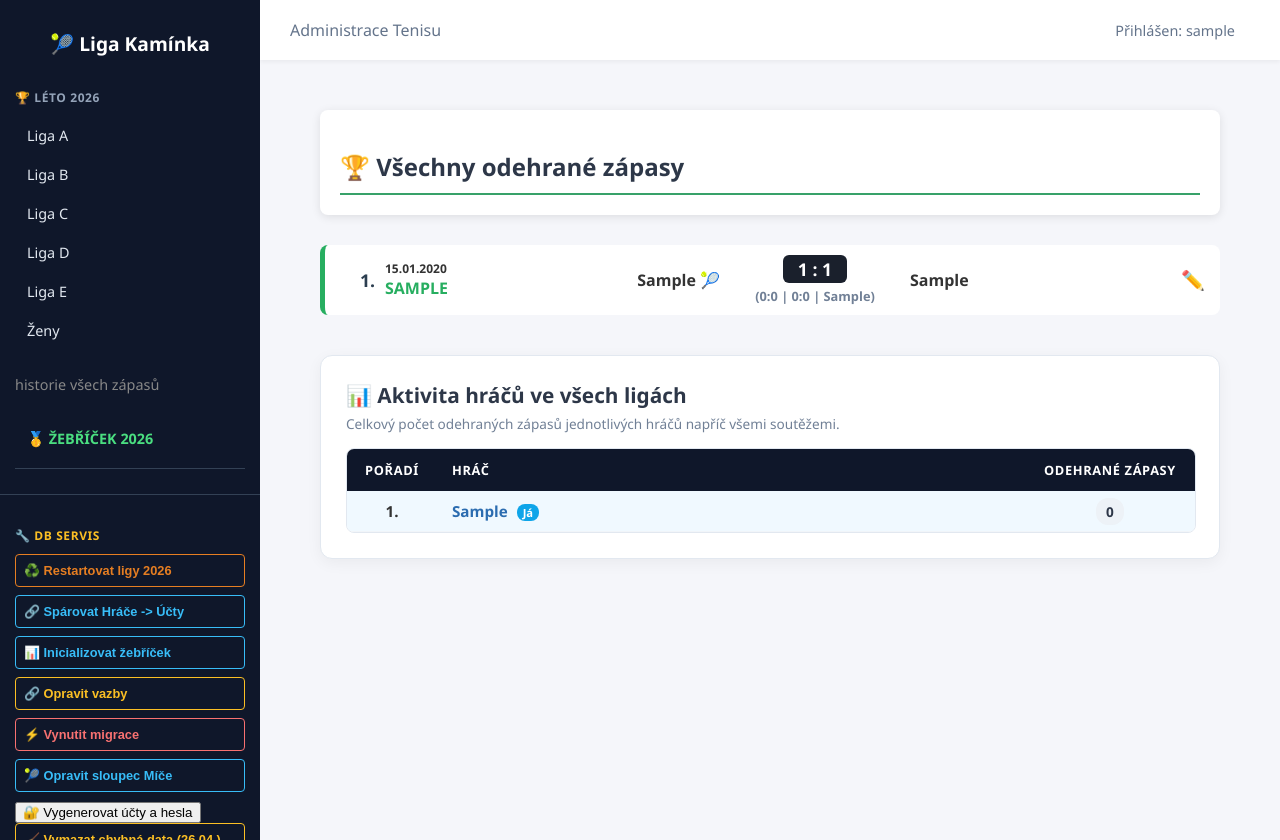
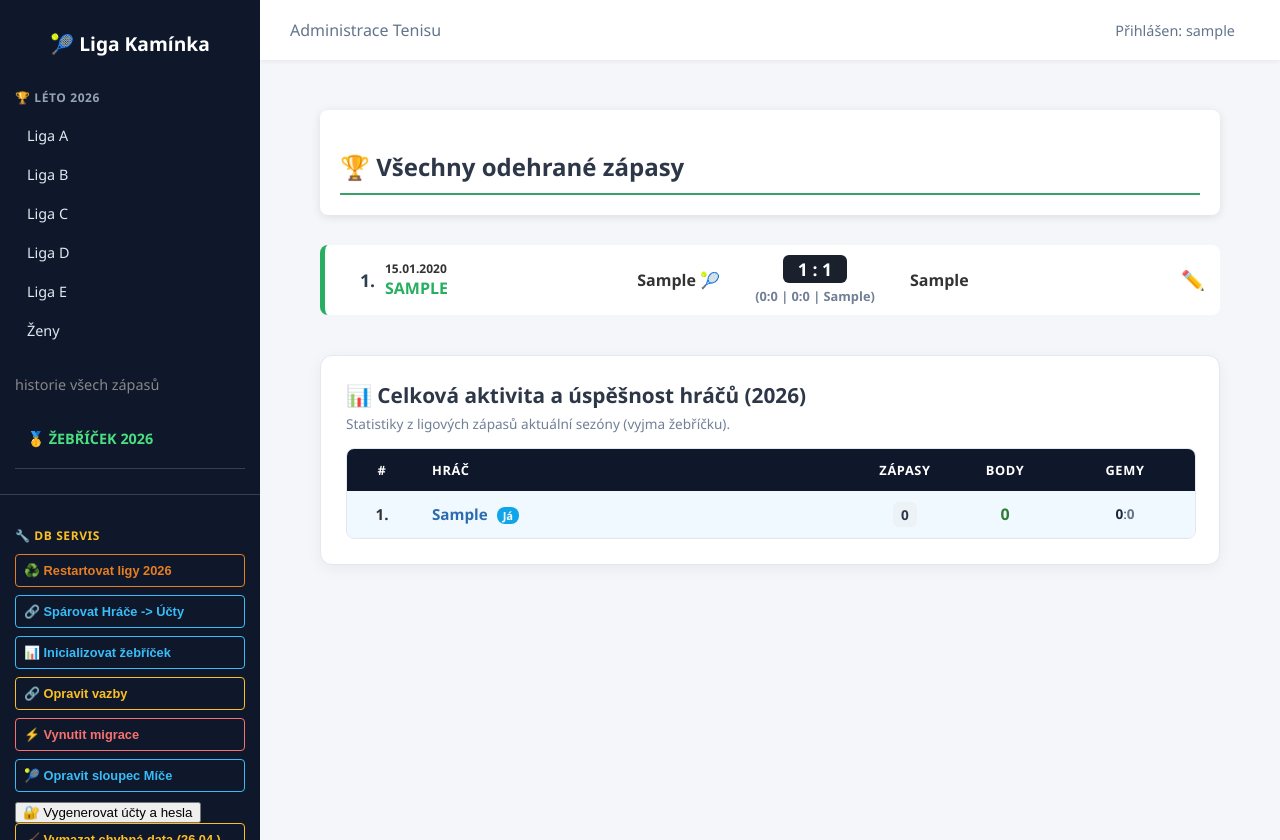
Before and after one commit to JiriCharousek/djangosport, a Django app: page /kaminka/tenis/historie/ in a window 1280 px wide. Run offline with Django 5.2, Linux system fonts and the light colour scheme; a user stored in the database is signed in; tables that the repository leaves empty hold one stand-in row (values such as "Sample post"); parts of the project's set-up code (start-up, migrations or seed data) failed here and were passed over.

Commit message:
statistiky

```diff
--- a/tenis_app/templates/tenis_app/vsechny_zapasy.html
+++ b/tenis_app/templates/tenis_app/vsechny_zapasy.html
@@ -163,40 +163,55 @@
         {% endfor %}
     </div>
 
-    <div class="stats-container">
+    <!-- 📊 SEKCE STATISTIK (Body a Gemy) -->
+    <div class="stats-container" style="background: white; padding: 25px; border-radius: 12px; box-shadow: 0 4px 15px rgba(0,0,0,0.05); margin-top: 40px; border: 1px solid #e2e8f0;">
         <h3 style="color: #2d3748; margin-top: 0; margin-bottom: 5px; font-size: 1.3rem; display: flex; align-items: center; gap: 10px;">
-            📊 Aktivita hráčů ve všech ligách
+            📊 Celková aktivita a úspěšnost hráčů (2026)
         </h3>
-        <p style="color: #718096; font-size: 0.85rem; margin-bottom: 15px; margin-top: 0;">Celkový počet odehraných zápasů jednotlivých hráčů napříč všemi soutěžemi.</p>
+        <p style="color: #718096; font-size: 0.85rem; margin-bottom: 15px; margin-top: 0;">Statistiky z ligových zápasů aktuální sezóny (vyjma žebříčku).</p>
 
-        <div class="stats-table-wrapper">
-            <table class="stats-table">
+        <div class="stats-table-wrapper" style="width: 100%; overflow-x: auto; border-radius: 8px; border: 1px solid #e2e8f0;">
+            <table class="stats-table" style="width: 100%; border-collapse: collapse; min-width: 550px;">
                 <thead>
-                    <tr>
-                        <th style="width: 60px;">Pořadí</th>
-                        <th>Hráč</th>
-                        <th style="width: 140px;">Odehrané zápasy</th>
+                    <tr style="background: #0f172a; color: white;">
+                        <th style="padding: 12px 10px; font-size: 0.8rem; text-align: center; width: 50px;">#</th>
+                        <th style="padding: 12px 15px; font-size: 0.8rem; text-align: left;">Hráč</th>
+                        <th style="padding: 12px 10px; font-size: 0.8rem; text-align: center; width: 80px;">Zápasy</th>
+                        <th style="padding: 12px 10px; font-size: 0.8rem; text-align: center; width: 80px;">Body</th>
+                        <th style="padding: 12px 10px; font-size: 0.8rem; text-align: center; width: 120px;">Gemy</th>
                     </tr>
                 </thead>
                 <tbody>
-                    {% for hrac in statistiky_hracu %}
-                        <tr {% if hrac.id == request.user.hrac.id %}style="background-color: #f0f9ff;"{% endif %}>
-                            <td><strong>{{ forloop.counter }}.</strong></td>
-                            <td>
-                                <a href="?filtr_hrac={{ hrac.id }}" style="text-decoration: none; color: #2b6cb0;">
-                                    {{ hrac.jmeno }}
+                    {% for řádek in statistiky_hracu %}
+                        <tr style="border-bottom: 1px solid #f1f5f9; {% if řádek.hrac_obj.id == request.user.hrac.id %}background-color: #f0f9ff;{% endif %}" onmouseover="this.style.backgroundColor='#f8fafc'" onmouseout="this.style.backgroundColor='{% if řádek.hrac_obj.id == request.user.hrac.id %}#f0f9ff{% else %}transparent{% endif %}'">
+                            <td style="padding: 12px 10px; text-align: center;"><strong>{{ forloop.counter }}.</strong></td>
+                            <td style="padding: 12px 15px; text-align: left; font-weight: 600;">
+                                <a href="?filtr_hrac={{ řádek.hrac_obj.id }}" style="text-decoration: none; color: #2b6cb0;">
+                                    {{ řádek.hrac_obj.jmeno }}
                                 </a>
-                                {% if hrac.id == request.user.hrac.id %}
+                                {% if řádek.hrac_obj.id == request.user.hrac.id %}
                                     <span style="font-size: 0.7rem; background: #0ea5e9; color: white; padding: 1px 6px; border-radius: 8px; margin-left: 5px; vertical-align: middle;">Já</span>
                                 {% endif %}
                             </td>
-                            <td>
-                                <span class="badge-games">{{ hrac.pocet_zapasu }}</span>
+                            <td style="padding: 12px 10px; text-align: center;">
+                                <span style="background: #edf2f7; color: #2d3748; padding: 3px 8px; border-radius: 6px; font-weight: bold; font-size: 0.85rem;">
+                                    {{ řádek.pocet_zapasu }}
+                                </span>
                             </td>
+                            <td style="padding: 12px 10px; text-align: center; font-weight: 800; color: #2e7d32; font-size: 1rem;">
+                                {{ řádek.body }}
+                            </td>
+                            <td style="padding: 12px 10px; text-align: center; font-size: 0.85rem; color: #475569;">
+									<strong style="color: #1e293b;">{{ řádek.gemy_ziskane }}</strong>:<strong style="color: #64748b;">{{ řádek.gemy_ztracene }}</strong>
+
+									<small style="display: block; font-size: 0.75rem; color: {% if řádek.rozdil_gemu >= 0 %}#2563eb{% else %}#dc2626{% endif %}; font-weight: 600;">
+
+									</small>
+							</td>
                         </tr>
                     {% empty %}
                         <tr>
-                            <td colspan="3" style="color: #666; padding: 15px;">Žádná data k dispozici.</td>
+                            <td colspan="5" style="color: #666; padding: 20px; text-align: center;">Žádná data k dispozici.</td>
                         </tr>
                     {% endfor %}
                 </tbody>
--- a/tenis_app/views.py
+++ b/tenis_app/views.py
@@ -331,43 +331,104 @@ def smazat_hrace(request, pk):
 
 from django.db.models import Count, Q
 
+from django.db.models import Q
+from collections import defaultdict
+from tenis_app.models import Hrac, Zapas
+
 @login_required
 def prehled_vsech_zapasu(request):
     # 1. Musíme vzít všechny zápasy
     vsechny = Zapas.objects.all()
 
-    # 2. Filtrování podle hráče (pokud je vybrán)
+    # 2. Filtrování podle hráče pro seznam zápasů (pokud je vybrán)
     hrac_id = request.GET.get('filtr_hrac')
     vybrany_hrac = None
     if hrac_id and hrac_id.isdigit():
         vybrany_hrac = get_object_or_404(Hrac, id=hrac_id)
         vsechny = vsechny.filter(Q(hrac_domaci=vybrany_hrac) | Q(hrac_hoste=vybrany_hrac))
 
-    # 3. ROZDĚLENÍ - Tady se láme chleba:
-    # Plánované = odehrano je False
+    # 3. Rozdělení na plánované a historii
     planovane = Zapas.objects.filter(odehrano=False).order_by(F('datum').desc(nulls_last=True))
-    # Historie = odehrano je True
     historie = vsechny.filter(odehrano=True).order_by('-datum')
 
-    # 📊 4. STATISTIKY AKTIVITY (Nové)
-    # Spočítáme pro každého hráče sumu odehraných zápasů doma + venku
-    statistiky_hracu = Hrac.objects.annotate(
-        pocet_zapasu=Count(
-            'domaci',
-            filter=Q(domaci__odehrano=True, domaci__soutez__slug__startswith='26_') & ~Q(domaci__soutez__slug__icontains='zebricek'),
-            distinct=True
-        ) + Count(
-            'hoste',
-            filter=Q(hoste__odehrano=True, hoste__soutez__slug__startswith='26_') & ~Q(hoste__soutez__slug__icontains='zebricek'),
-            distinct=True
-        )
-    ).order_by('-pocet_zapasu', 'jmeno')
+    # 📊 4. STATISTIKY AKTIVITY, BODŮ A GEMŮ (Sezóna 2026 bez žebříčku)
+    # Načteme zápasy splňující podmínky pro letošní ligy
+    zapas_stats = Zapas.objects.filter(
+        odehrano=True,
+        soutez__slug__startswith='26_'
+    ).exclude(
+        soutez__slug__icontains='zebricek'
+    ).select_related('hrac_domaci', 'hrac_hoste')
+
+    # Pomocný slovník pro ukládání dat o hráčích
+    data_hracu = defaultdict(lambda: {'pocet_zapasu': 0, 'body': 0, 'gemy_ziskane': 0, 'gemy_ztracene': 0, 'hrac_obj': None})
+
+    def secti_gemy(set_str):
+        """Pomocná funkce pro parsování stringu setu '6:3' na čísla"""
+        if not set_str or ':' not in set_str or set_str == '0:0':
+            return 0, 0
+        try:
+            d, h = map(int, set_str.split(':'))
+            return d, h
+        except ValueError:
+            return 0, 0
+
+    # Projdeme zápasy a rozpočítáme statistiky
+    for zapas in zapas_stats:
+        d_id = zapas.hrac_domaci.id
+        h_id = zapas.hrac_hoste.id
+
+        # Uložení objektu hráče
+        data_hracu[d_id]['hrac_obj'] = zapas.hrac_domaci
+        data_hracu[h_id]['hrac_obj'] = zapas.hrac_hoste
+
+        # Zápasy
+        data_hracu[d_id]['pocet_zapasu'] += 1
+        data_hracu[h_id]['pocet_zapasu'] += 1
+
+        # Body za sety (přičítáme získané sety jako body)
+        data_hracu[d_id]['body'] += zapas.sety_domaci
+        data_hracu[h_id]['body'] += zapas.sety_hoste
+
+        # Sčítání gemů ze všech 3 setů
+        for set_pole in [zapas.set1, zapas.set2, zapas.set3]:
+            g_d, g_h = secti_gemy(set_pole)
+
+            data_hracu[d_id]['gemy_ziskane'] += g_d
+            data_hracu[d_id]['gemy_ztracene'] += g_h
+
+            data_hracu[h_id]['gemy_ziskane'] += g_h
+            data_hracu[h_id]['gemy_ztracene'] += g_d
+
+    # Pokud některý hráč ještě nehrál zápas, doplníme ho s nulami, aby byl v tabulce
+    # Pokud některý hráč ještě nehrál zápas, doplníme ho s nulami
+    vsi_hraci = Hrac.objects.all()
+    for h in vsi_hraci:
+        if h.id not in data_hracu:
+            data_hracu[h.id] = {
+                'pocet_zapasu': 0, 'body': 0, 'gemy_ziskane': 0, 'gemy_ztracene': 0, 'rozdil_gemu': 0, 'hrac_obj': h
+            }
+        else:
+            data_hracu[h.id]['hrac_obj'] = h
+            # ROVNOU SPOČÍTÁME ROZDÍL V PYTHONU
+            data_hracu[h.id]['rozdil_gemu'] = data_hracu[h.id]['gemy_ziskane'] - data_hracu[h.id]['gemy_ztracene']
+
+    # Zabalíme do seznamu a seřadíme: 1. podle bodů, 2. podle rozdílu gemů, 3. podle počtu zápasů
+    statistiky_hracu = list(data_hracu.values())
+    statistiky_hracu.sort(
+        key=lambda x: (
+            x['body'],
+            x['rozdil_gemu'],
+            x['pocet_zapasu']
+        ),
+        reverse=True
+    )
 
     return render(request, 'tenis_app/vsechny_zapasy.html', {
         'planovane': planovane,
         'historie': historie,
         'vybrany_hrac': vybrany_hrac,
-        'statistiky_hracu': statistiky_hracu,  # <-- Posíláme data do HTML tabulky
+        'statistiky_hracu': statistiky_hracu,
     })
 
 
```
Also changed, not shown: 1 other file.
